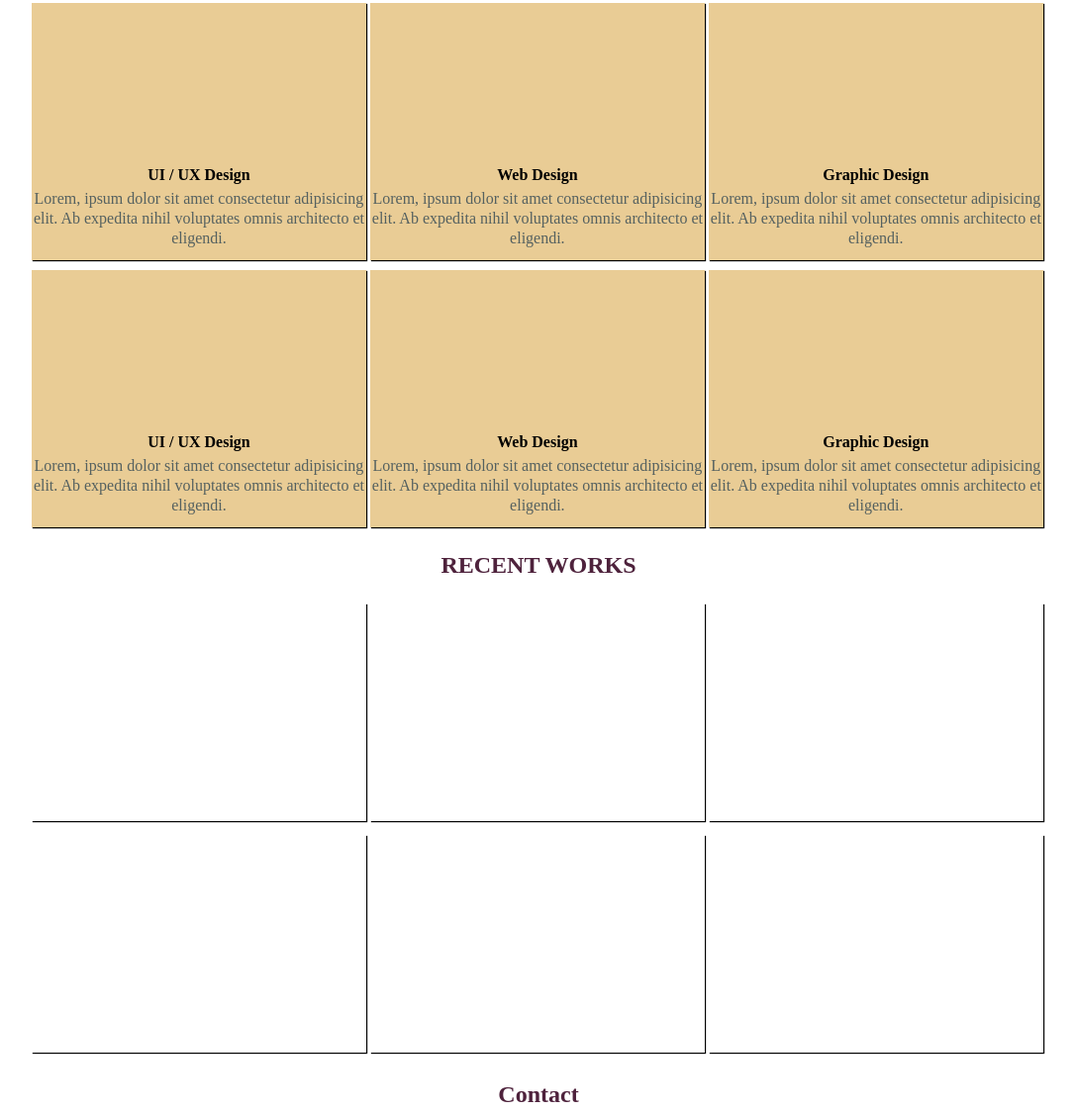
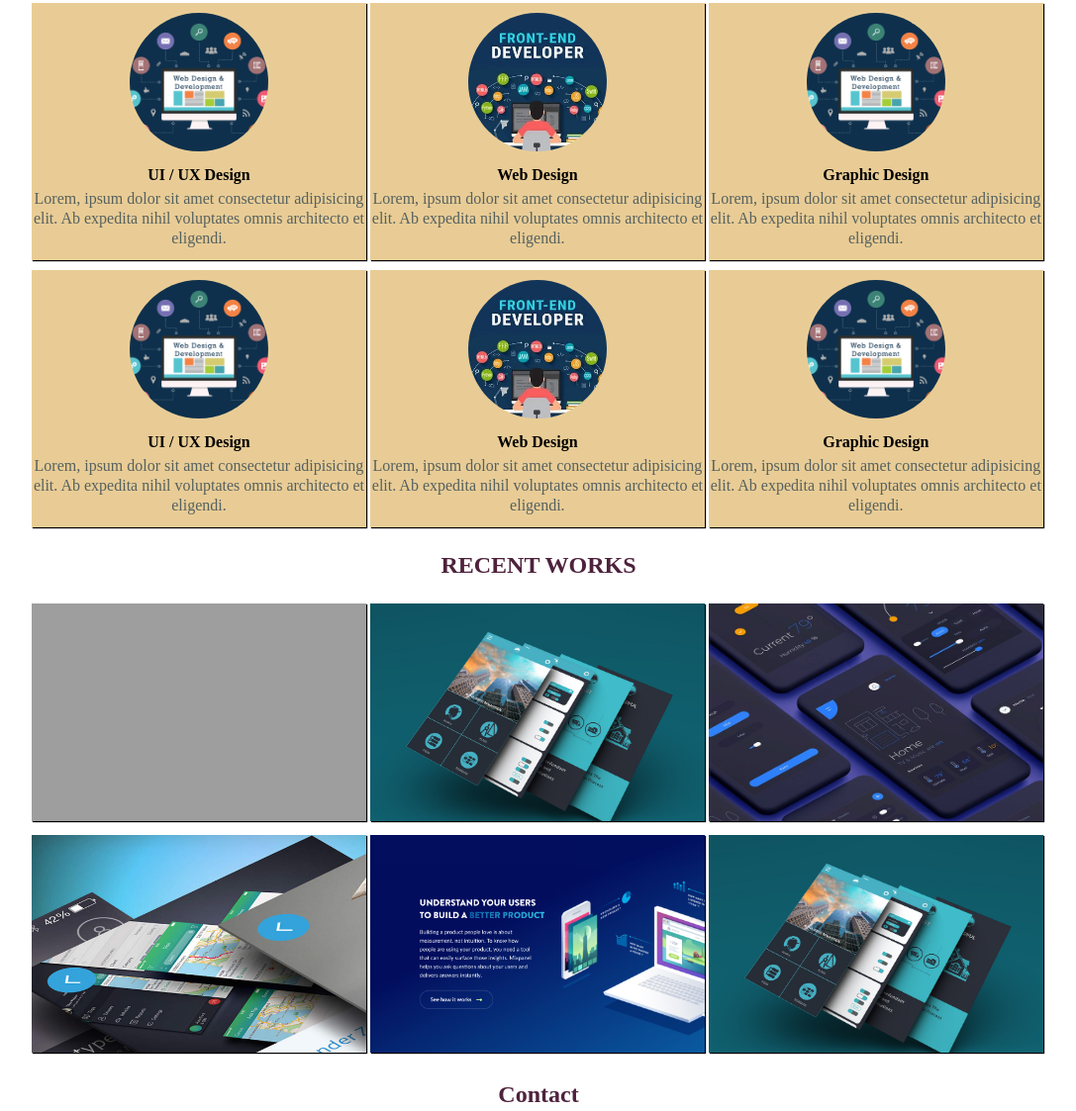
Before and after one commit to ValisherBotirov/Portfolio-Loanding-Page, a plain HTML site: page index.html in a window 1280 px wide. Shown: the part 941-2064 px from the top of the page at 99% size, without its empty margins (96-1183 px from the left). Drawn offline with Linux system fonts and the light colour scheme; the site is published under a folder, as on GitHub Pages, so addresses that start at the root find nothing.

Commit message:
Yangiladim

```diff
--- a/style.css
+++ b/style.css
@@ -10,7 +10,7 @@ nav {
   background-color: black;
   background-repeat: no-repeat;
   background-size: cover;
-  background-image: url(/Images/banner.jpg);
+  background-image: url(Images/banner.jpg);
 }
 
 nav::before {
@@ -88,7 +88,7 @@ header a {
 .imgAbout {
   height: 200px;
   width: 30%;
-  background-image: url("/Images/AboutMe.jpg");
+  background-image: url("Images/AboutMe.jpg");
   background-size: cover;
   display: inline-block;
   margin: 20px;
@@ -133,7 +133,7 @@ main {
   width: 140px;
   height: 140px;
   border-radius: 50%;
-  background-image: url(/Images/Design.png);
+  background-image: url(Images/Design.png);
   background-size: cover;
   background-position: center;
   margin: 10px auto;
@@ -143,7 +143,7 @@ main {
   width: 140px;
   height: 140px;
   border-radius: 50%;
-  background-image: url(/Images/Web.jfif);
+  background-image: url(Images/Web.jfif);
   background-size: cover;
   background-position: center;
   margin: 10px auto;
@@ -153,7 +153,7 @@ main {
   width: 140px;
   height: 140px;
   border-radius: 50%;
-  background-image: url(/Images/Design.png);
+  background-image: url(Images/Design.png);
   background-size: cover;
   background-position: center;
   margin: 10px auto;
@@ -174,7 +174,7 @@ main {
   display: inline-block;
   width: 33%;
   height: 220px;
-  background-image: url(/Images/MyWork1.jpg);
+  background-image: url(Images/MyWork1.jpg);
   background-size: cover;
   box-shadow: 1px 1px 1px 0px;
 }
@@ -183,7 +183,7 @@ main {
   display: inline-block;
   width: 33%;
   height: 220px;
-  background-image: url(/Images/MyWork2.jpg);
+  background-image: url(Images/MyWork2.jpg);
   background-size: cover;
   box-shadow: 1px 1px 1px 0px;
 }
@@ -192,7 +192,7 @@ main {
   display: inline-block;
   width: 33%;
   height: 220px;
-  background-image: url(/Images/MyWork3.jpg);
+  background-image: url(Images/MyWork3.jpg);
   background-size: cover;
   box-shadow: 1px 1px 1px 0px;
 }
@@ -201,7 +201,7 @@ main {
   display: inline-block;
   width: 33%;
   height: 220px;
-  background-image: url(/Images/MyWork4.jpg);
+  background-image: url(Images/MyWork4.jpg);
   background-size: cover;
   box-shadow: 1px 1px 1px 0px;
 }
@@ -210,7 +210,7 @@ main {
   display: inline-block;
   width: 33%;
   height: 220px;
-  background-image: url(/Images/MyWork5.png);
+  background-image: url(Images/MyWork5.png);
   background-size: cover;
   box-shadow: 1px 1px 1px 0px;
 }
@@ -219,7 +219,7 @@ main {
   display: inline-block;
   width: 33%;
   height: 220px;
-  background-image: url(/Images/MyWork2.jpg);
+  background-image: url(Images/MyWork2.jpg);
   background-size: cover;
   box-shadow: 1px 1px 1px 0px;
 }
```
